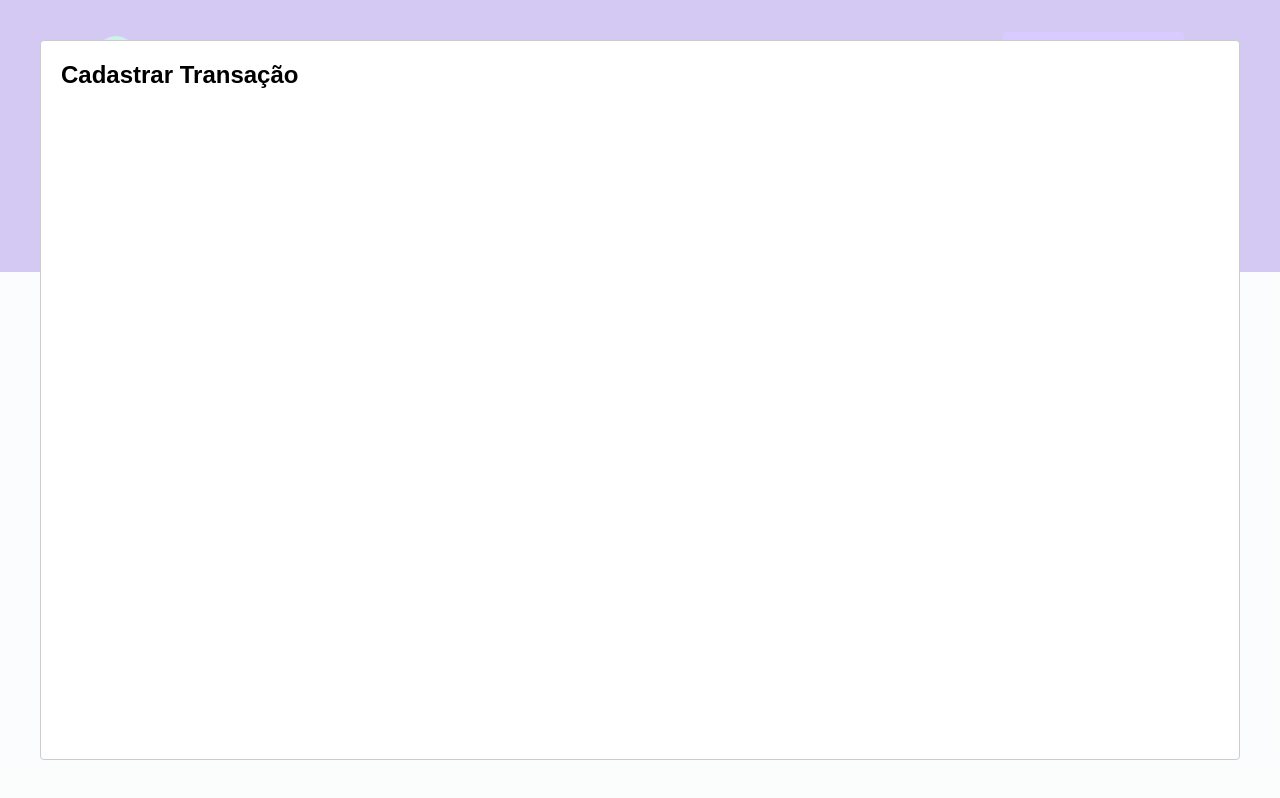
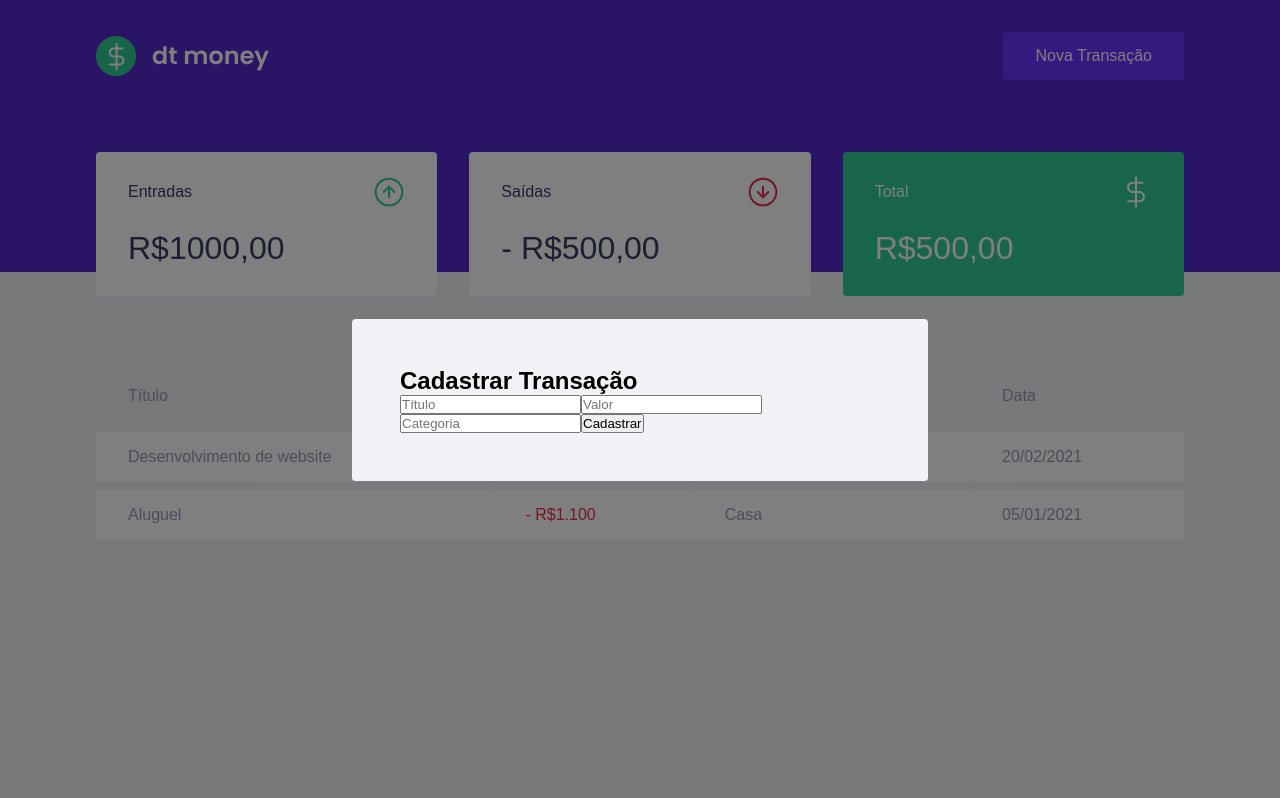
Before and after one commit to vandercbl/ignite-reactjs-02-dtmoney, a React (Create React App) app: page / in a window 1280 px wide. Both pictures are taken after a click on the button "Nova Transação". Built offline with nearby package versions, Linux system fonts and the light colour scheme; no server answers; what miragejs would draw is missing.

Commit message:
Adicionando elementos do fomulário e formatação global do modal

```diff
--- a/src/components/NewTransactionModal/index.tsx
+++ b/src/components/NewTransactionModal/index.tsx
@@ -1,4 +1,5 @@
 import Modal from 'react-modal'
+import {Container} from './styles'
 
 interface NewTransactionModalProps {
 	isOpen: boolean
@@ -10,8 +11,21 @@
 		<Modal
 			isOpen={isOpen}
 			onRequestClose={onRequestClose}
+			overlayClassName="react-modal-overlay"
+			className="react-modal-content"
 		>
-			<h2>Cadastrar Transação</h2>
+			<Container>
+				<h2>Cadastrar Transação</h2>
+
+				<input type="text" placeholder='Título'/>
+				<input type="number" placeholder='Valor'/>
+				<input type="text" placeholder='Categoria'/>
+
+				<button type='submit'>
+					Cadastrar
+				</button>
+
+			</Container>
 		</Modal>
 
 	)
--- a/src/components/NewTransactionModal/styles.ts
+++ b/src/components/NewTransactionModal/styles.ts
@@ -1,3 +1,3 @@
 import styled from 'styled-components'
 
-export const Container = styled.div``
+export const Container = styled.form``
--- a/src/styles/global.ts
+++ b/src/styles/global.ts
@@ -53,4 +53,26 @@
 		cursor: not-allowed;
 	}
 
+	.react-modal-overlay {
+		background: rgba(0, 0, 0, 0.5);
+		position: fixed;
+		top: 0;
+		bottom: 0;
+		left: 0;
+		right: 0;
+
+		display: flex;
+		align-items: center;
+		justify-content: center;
+	}
+
+	.react-modal-content {
+		width: 100%;
+		max-width: 576px;
+		background: var(--background);
+		padding: 3rem;
+		position: relative;
+		border-radius: 0.24rem;
+	}
+
 `
```
